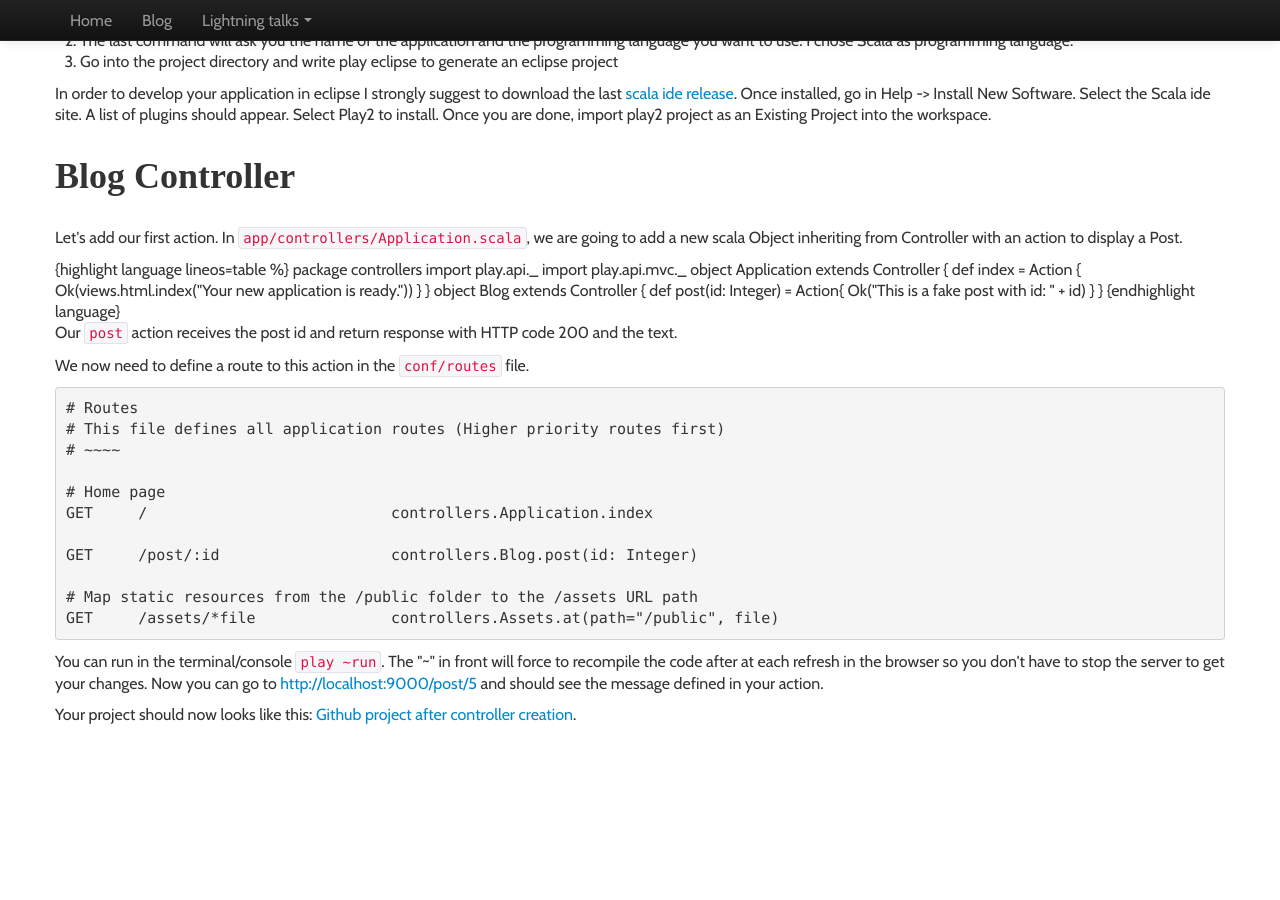
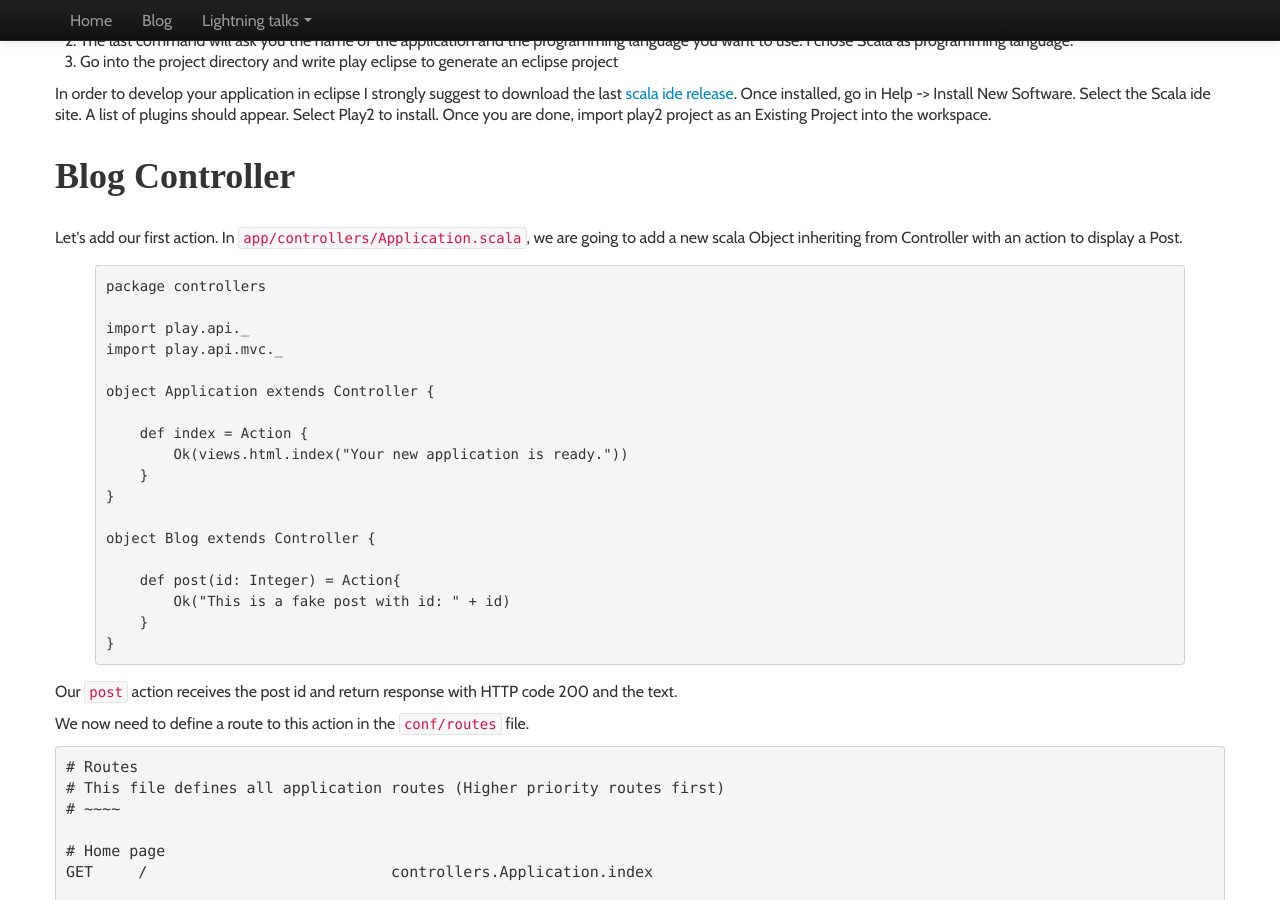
Before and after one commit to toff63/Sandbox, a Jekyll site: the page built from tutorial/play2.html, in a window 1280 px wide and 900 px high, scrolled down 653 px. Built offline with Jekyll 4.4.1, drawn with Linux system fonts in a browser that asks for light colours; nearby versions of some CDN libraries; some web fonts are replaced; Markdown is read by kramdown in place of the engine named in the settings; before the commit the page ends 1449 px from its top, so only the background shows below that.

Commit message:
trying to improve synthax highlight

```diff
--- a/tutorial/play2.html
+++ b/tutorial/play2.html
@@ -40,7 +40,7 @@ In order to develop your application in eclipse I strongly suggest to download t
 <h2 id="controller">Blog Controller</h2>
 <p>Let's add our first action. In <code>app/controllers/Application.scala</code>, we are going to add a new scala Object inheriting from Controller with an action to display a Post. </p>
 
-{highlight language lineos=table %}
+{% highlight language lineos=table %}
 package controllers
 
 import play.api._
@@ -59,7 +59,7 @@ object Blog extends Controller {
         Ok("This is a fake post with id: " + id)
     }
 }
-{endhighlight language}
+{% endhighlight %}
 
 <p>
 Our <code>post</code> action receives the post id and return response with HTTP code 200 and the text.</p>
```
